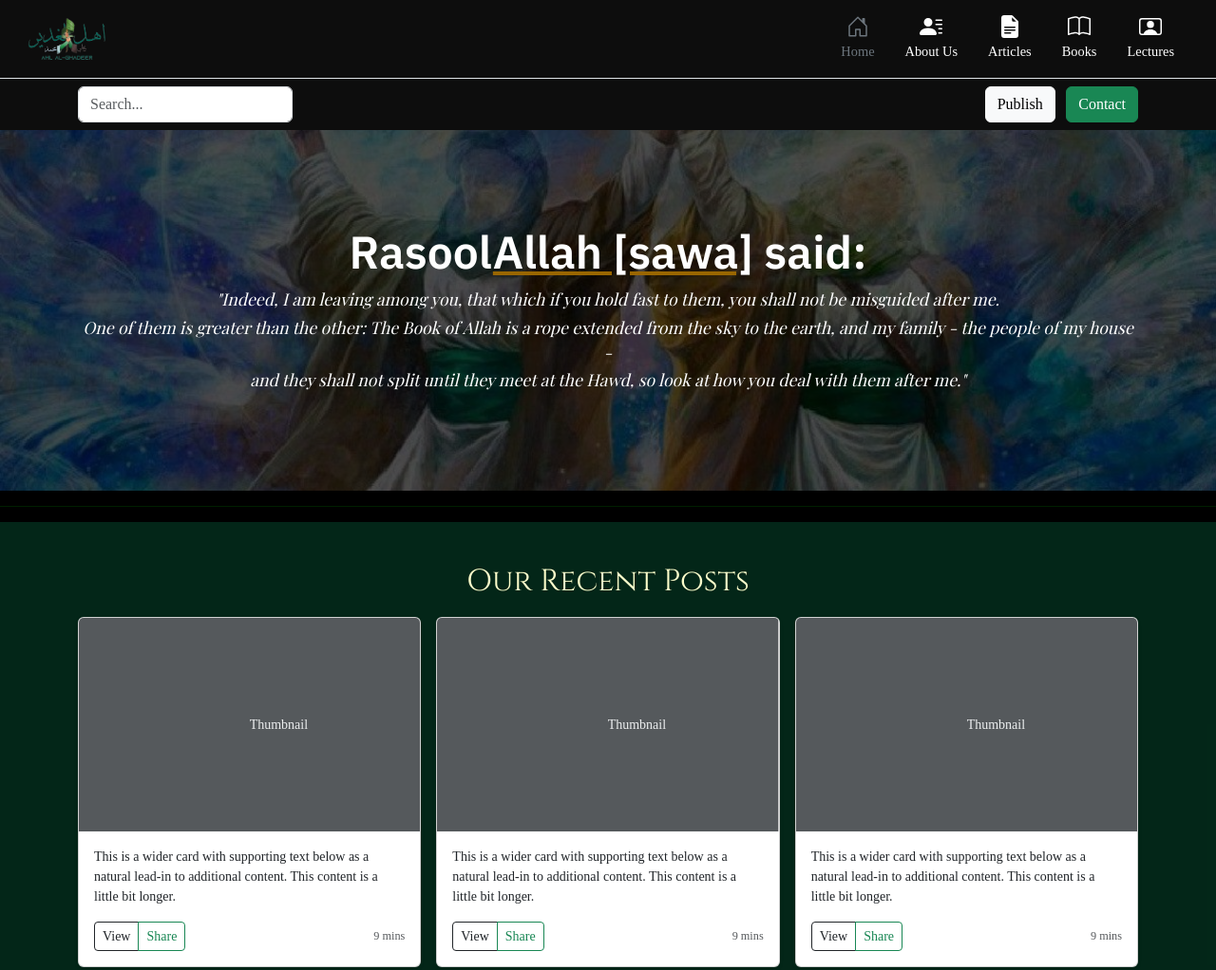
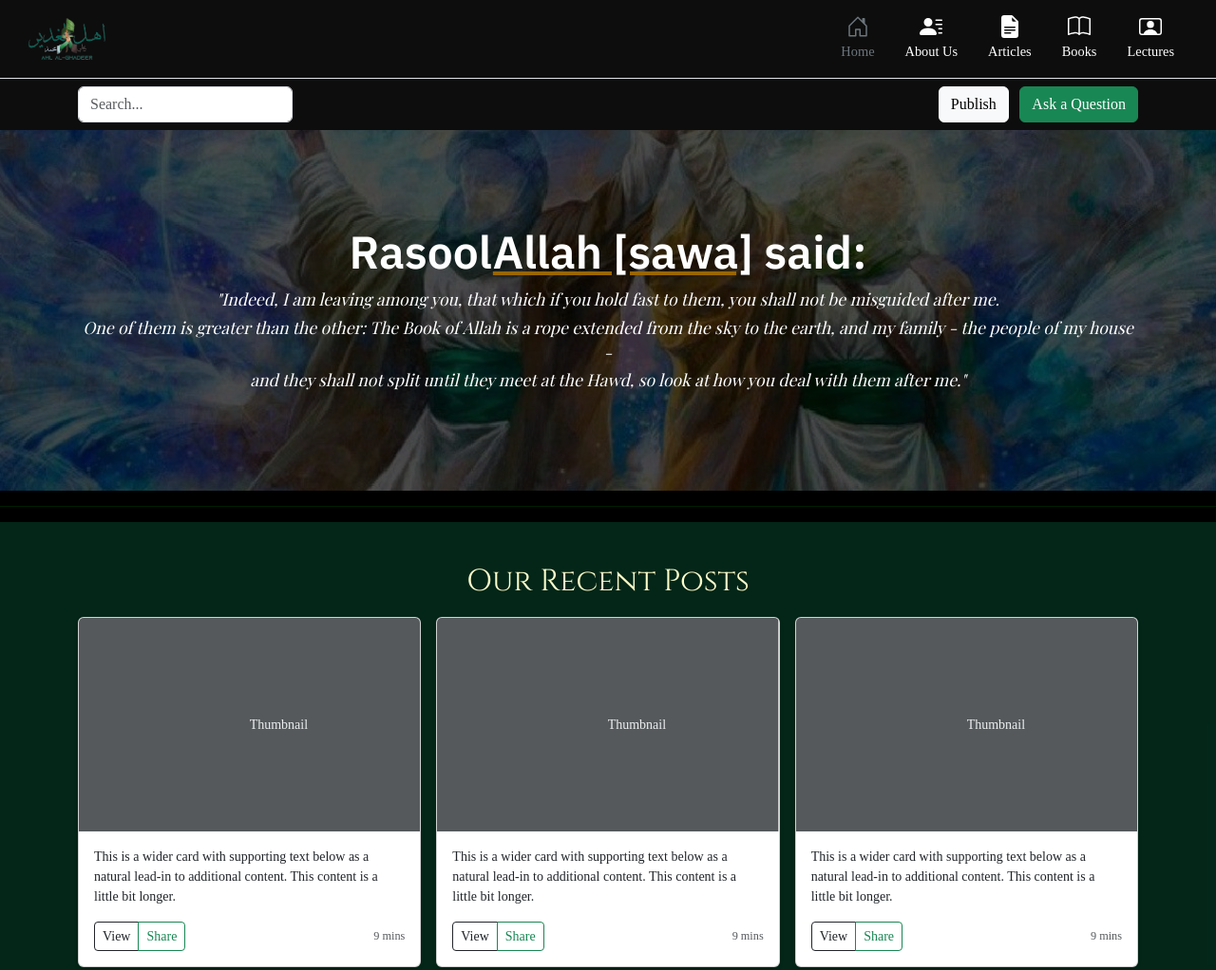
Before and after one commit to SasukeAlHashemi/Ahl-al-Ghadeer, a plain HTML site: page Ahlalghadeer/index.html in a window 1280 px wide. Shown: the top 1022 px of the page at 95% size. Drawn offline with nearby package versions, Linux system fonts and the light colour scheme; a web font is replaced by a local one.

Commit message:
Update index.html

```diff
--- a/Ahlalghadeer/index.html
+++ b/Ahlalghadeer/index.html
@@ -73,7 +73,7 @@
 
         <div class="text-end">
           <button type="button" class="btn btn-light text-black me-2">Publish</button>
-          <button type="button" class="btn btn-success">Contact</button>
+          <button type="button" class="btn btn-success">Ask a Question</button>
         </div>
       </div>
     </div>
```
